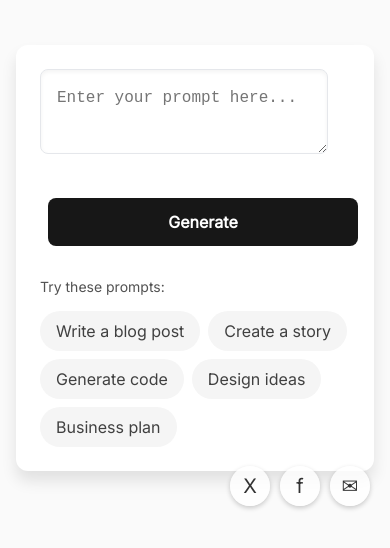
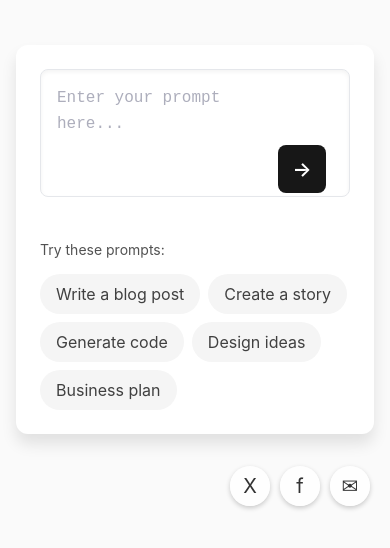
Before and after one commit to GenAl-Genesis-2025/Frontend-of-ScamGuardAINEW, a plain HTML site: page main.html in a window 390 px wide. Shown: the part 318-866 px from the top of the page. Drawn offline with nearby package versions, Linux system fonts and the light colour scheme.

Commit message:
more styling changes

```diff
--- a/main.html
+++ b/main.html
@@ -20,15 +20,6 @@
 
     <!-- Main Content -->
     <html>
-        <head>
-           <meta charset="UTF-8">
-           <meta name="viewport" content="width=device-width, initial-scale=1.0">
-           <link href="https://fonts.googleapis.com/css?family=Inter&display=swap" rel="stylesheet" />
-           <title>AI Generator</title>
-           <style>
-
-           </style>
-        </head>
         <body>
         <div class="page-container">
             <div class="content-section">
@@ -36,13 +27,11 @@
                 <h1 class="hero-title">Generate Amazing Content with AI</h1>
                 <p class="hero-subtitle">Transform your ideas into reality with our powerful AI generator</p>
               </div>
-
               <div class="input-container">
                 <div class="input-row">
                   <textarea class="text-input" placeholder="Enter your prompt here..."></textarea>
-                       <button class="generate-btn">Generate</button>
+                  <button class="generate-btn">→</button>
                 </div>
-
                 <div class="prompt-section">
                   <p class="prompt-label">Try these prompts:</p>
                   <div class="prompt-chips">
@@ -54,8 +43,7 @@
                   </div>
                 </div>
               </div>
-
-
+            </div>
           </div>
         </body>
      </html>
--- a/style.css
+++ b/style.css
@@ -457,6 +457,7 @@ button:hover {
     display: flex;
     gap: 16px;
     margin-bottom: 24px;
+    position: relative;
   }
 
   .text-input {
@@ -466,17 +467,25 @@ button:hover {
     border: 1px solid rgba(229, 231, 235, 1);
     padding: 16px;
     font-size: 16px;
+    color: rgba(73,74,88,1);
+    resize: none;
+  }
+
+  .text-input::placeholder {
     color: rgba(173,174,188,1);
   }
 
   .generate-btn {
-    height: 64px;
-    width: 125px;
+    position: absolute;
+    right: 16px;
+    bottom: 16px;
+    height: 48px;
+    width: 48px;
     background: rgba(23,23,23,1);
     border-radius: 8px;
     border: none;
     color: white;
-    font-size: 16px;
+    font-size: 20px;
     cursor: pointer;
     display: flex;
     align-items: center;
@@ -514,15 +523,7 @@ button:hover {
        font-size: 40px;
     }
 
-    .input-row {
-       flex-direction: column;
-    }
-
-    .generate-btn {
-       width: 100%;
-    }
-
-    .footer {
-       padding: 48px 16px;
+    .text-input {
+       padding-right: 72px;
     }
   }
```
Lines whose indentation alone changed are shown as unchanged.
